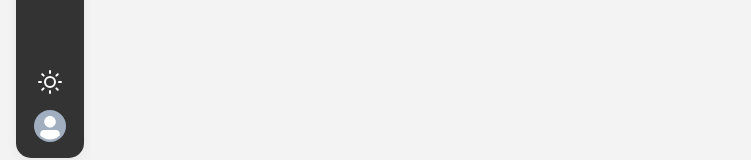
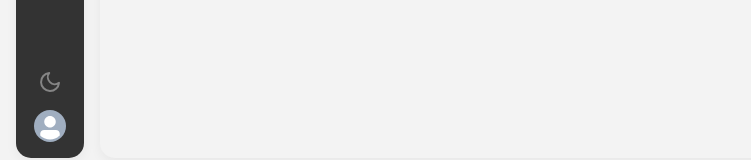
Before and after one commit to ZdravkoGyurov/grader-frontend, a React (Create React App) app: page / in a window 1280 px wide. Shown: the part 626-786 px from the top of the page, without its empty margins (0-751 px from the left). Built offline with nearby package versions, Linux system fonts and the light colour scheme.

Commit message:
create theme toggle

```diff
--- a/src/App.js
+++ b/src/App.js
@@ -2,12 +2,30 @@ import "./App.css";
 import { Flex } from "@chakra-ui/layout";
 import Sidebar from "./components/Sidebar";
 import Main from "./components/Main";
+import { useState } from "react";
+import themeStyles from "./theme";
 
 function App() {
+  const getTheme = () => {
+    let _theme = localStorage.getItem("theme");
+    if (!_theme || (_theme !== "light" && _theme !== "dark")) {
+      _theme = "light";
+      localStorage.setItem("theme", _theme);
+    }
+
+    return _theme;
+  };
+  const [theme, setTheme] = useState(getTheme());
+
+  const _setTheme = (_theme) => {
+    setTheme(_theme);
+    localStorage.setItem("theme", _theme);
+  };
+
   return (
     <Flex backgroundColor="#F3F3F3" h="100vh" p="1rem">
-      <Sidebar />
-      <Main />
+      <Sidebar theme={theme} setTheme={_setTheme} />
+      <Main styles={themeStyles(theme)} />
     </Flex>
   );
 }
--- a/src/components/Main.js
+++ b/src/components/Main.js
@@ -8,9 +8,17 @@ import Courses from "./Courses";
 import Submissions from "./Submissions";
 import Assignments from "./Assignments";
 
-export default function Main() {
+export default function Main({ styles }) {
   return (
-    <Flex color="#333333" w="100%" alignItems="center" justifyContent="center">
+    <Flex
+      backgroundColor={styles.backgroundColor}
+      color={styles.color}
+      w="100%"
+      alignItems="center"
+      justifyContent="center"
+      boxShadow="0 4px 12px 0 rgba(0, 0, 0, 0.05)"
+      borderRadius="15px"
+    >
       <Routes>
         <Route exact strict path="/submissions" element={<Submissions />} />
         <Route exact strict path="/assignments" element={<Assignments />} />
--- a/src/components/Sidebar.js
+++ b/src/components/Sidebar.js
@@ -17,9 +17,22 @@ import {
 import { useLocation } from "react-router";
 import NavItem from "./NavItem";
 
-export default function Sidebar() {
-  const [navSize, setNavSize] = useState("small");
-  const [theme, setTheme] = useState("dark");
+export default function Sidebar({ theme, setTheme }) {
+  const getNavSize = () => {
+    let _navSize = localStorage.getItem("navSize");
+    if (!_navSize || (_navSize !== "small" && _navSize !== "large")) {
+      _navSize = "small";
+      localStorage.setItem("navSize", _navSize);
+    }
+
+    return _navSize;
+  };
+
+  const [navSize, setNavSize] = useState(getNavSize());
+  const _setNavSize = (_navSize) => {
+    setNavSize(_navSize);
+    localStorage.setItem("navSize", _navSize);
+  };
   let location = useLocation();
 
   return (
@@ -54,17 +67,23 @@ export default function Sidebar() {
             _active={{ backgroundColor: "#333333" }}
             icon={<FiMenu />}
             onClick={() => {
-              navSize === "small" ? setNavSize("large") : setNavSize("small");
+              navSize === "small" ? _setNavSize("large") : _setNavSize("small");
             }}
             paddingLeft={navSize === "large" && "0.75rem"}
             borderLeft="2px solid #333333"
             borderRight="2px solid #333333"
           ></IconButton>
-          <Icon
+          <IconButton
+            background="none"
+            _hover={{ background: "none", color: "#FFFFFF" }}
+            _focus={{ boxShadow: "none" }}
+            _active={{ backgroundColor: "#333333" }}
             hidden={navSize === "small"}
-            as={theme === "light" ? FiMoon : FiSun}
             fontSize="2xl"
-            color="#FFFFFF"
+            icon={theme === "light" ? <FiMoon /> : <FiSun />}
+            onClick={() => {
+              theme === "light" ? setTheme("dark") : setTheme("light");
+            }}
           />
         </Flex>
         <NavItem
@@ -120,9 +139,17 @@ export default function Sidebar() {
         color="#FFFFFF"
       >
         <Icon
+          background="none"
+          color="#858585"
+          _hover={{ background: "none", color: "#FFFFFF", cursor: "pointer" }}
+          _focus={{ boxShadow: "none" }}
+          _active={{ backgroundColor: "#333333" }}
           hidden={navSize !== "small"}
           as={theme === "light" ? FiMoon : FiSun}
           fontSize="2xl"
+          onClick={() => {
+            theme === "light" ? setTheme("dark") : setTheme("light");
+          }}
         />
         <Divider display={navSize === "small" ? "none" : "flex"} />
         <Flex mt={4} alignItems="center" justifyContent="left">
--- /dev/null
+++ b/src/theme.js
@@ -0,0 +1,6 @@
+const themeStyles = (theme) => ({
+  color: theme === "light" ? "#333333" : "#F3F3F3",
+  backgroundColor: theme === "light" ? "#F3F3F3" : "#333333",
+});
+
+export default themeStyles;
```
